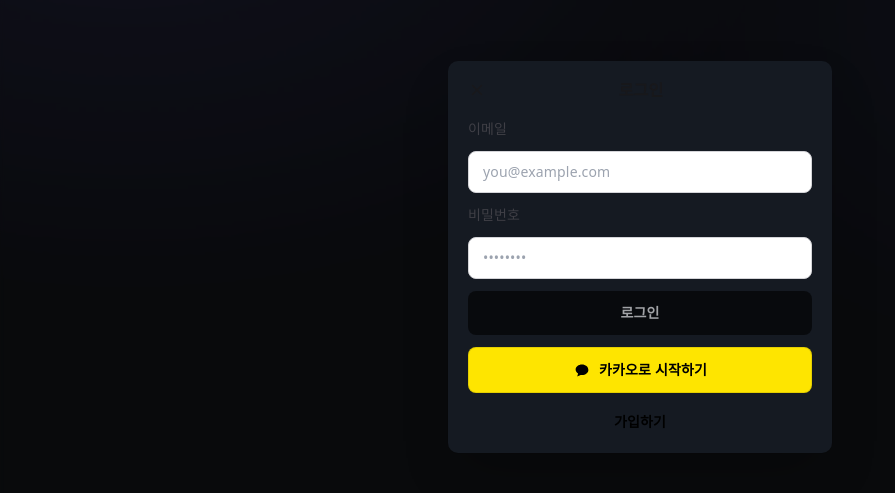
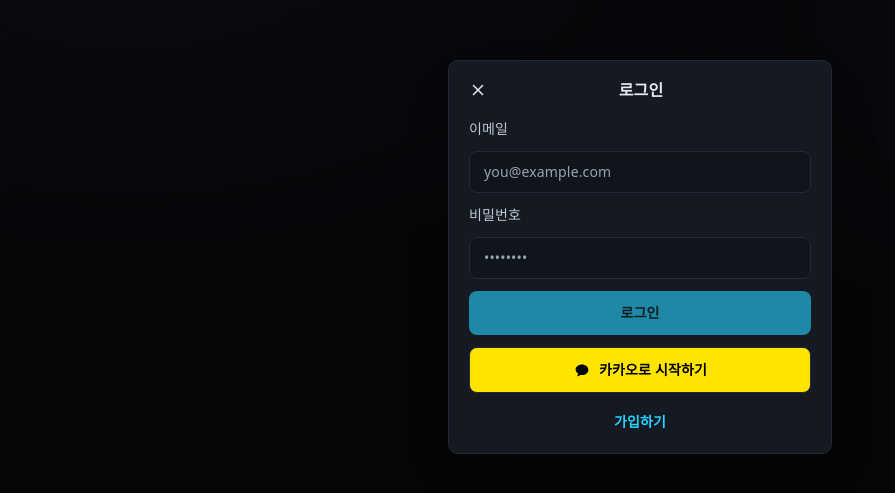
Before and after one commit to dongk176/soundcrew, a Next.js app: page /login in a window 1280 px wide. Shown: the part 143-636 px from the top of the page, without its empty margins (0-895 px from the left). Built offline with nearby package versions, Linux system fonts and the light colour scheme; no server answers.

Commit message:
로그인 가입하기

```diff
--- a/components/auth/LoginModal.tsx
+++ b/components/auth/LoginModal.tsx
@@ -20,7 +20,6 @@
 }: Props) {
   const router = useGateRouter();
   const [mounted, setMounted] = useState(false);
-  const [isLightMode, setIsLightMode] = useState(true);
   const [email, setEmail] = useState("");
   const [password, setPassword] = useState("");
   const [loading, setLoading] = useState(false);
@@ -42,22 +41,6 @@
       document.body.style.overflow = prev;
     };
   }, [open, mounted]);
-
-  useEffect(() => {
-    if (!mounted || !open) return;
-    const updateTheme = () => {
-      const hasAdminRoot = Boolean(document.querySelector(".admin-root"));
-      if (hasAdminRoot) {
-        setIsLightMode(document.body.classList.contains("admin-light"));
-        return;
-      }
-      setIsLightMode(!document.body.classList.contains("site-dark"));
-    };
-    updateTheme();
-    const observer = new MutationObserver(updateTheme);
-    observer.observe(document.body, { attributes: true, attributeFilter: ["class"] });
-    return () => observer.disconnect();
-  }, [mounted, open]);
 
   useEffect(() => {
     if (!mounted || !open || disableClose) return;
@@ -133,17 +116,12 @@
         type="button"
         aria-label={disableClose ? undefined : "닫기"}
         onClick={disableClose ? undefined : onClose}
-        className={`absolute inset-0 backdrop-blur-[2px] ${
-          isLightMode ? "bg-black/40" : "bg-black/60"
-        }`}
+        className="absolute inset-0 bg-black/60 backdrop-blur-[2px]"
       />
 
       <div className="absolute inset-0 flex items-center justify-center p-4">
         <div
-          className={[
-            "w-full max-w-sm overflow-hidden rounded-2xl shadow-2xl ring-1 relative",
-            isLightMode ? "bg-[#151a22] text-zinc-900 ring-black/5" : "bg-zinc-950 text-zinc-100 ring-white/10"
-          ].join(" ")}
+          className="relative w-full max-w-sm overflow-hidden rounded-2xl border border-[#232936] bg-[#151a22] text-[#e7e9ee] shadow-2xl"
         >
           <div className="flex items-center justify-between px-4 py-4">
             {disableClose ? (
@@ -152,10 +130,7 @@
               <button
                 type="button"
                 onClick={onClose}
-                className={[
-                  "p-1 rounded transition",
-                  isLightMode ? "hover:bg-zinc-100" : "hover:bg-zinc-800 text-zinc-200"
-                ].join(" ")}
+                className="rounded p-1 text-[#e7e9ee] transition hover:bg-[#10141b]"
                 aria-label="닫기"
               >
                 <svg width="18" height="18" viewBox="0 0 24 24">
@@ -174,11 +149,7 @@
 
           <div className="px-5 pb-5 space-y-4">
             <form onSubmit={handleLogin} className="space-y-3">
-              <label
-                className={`block text-sm font-medium ${
-                  isLightMode ? "text-zinc-700" : "text-zinc-200"
-                }`}
-              >
+              <label className="block text-sm font-medium text-[#c1c7d3]">
                 이메일
               </label>
               <input
@@ -187,19 +158,10 @@
                 placeholder="you@example.com"
                 value={email}
                 onChange={(e) => setEmail(e.target.value)}
-                className={[
-                  "w-full rounded-xl border px-3.5 py-2.5 text-sm outline-none focus:ring-2",
-                  isLightMode
-                    ? "border-zinc-300 text-zinc-900 focus:ring-zinc-300"
-                    : "border-zinc-800 bg-zinc-900/70 text-zinc-100 focus:ring-zinc-700"
-                ].join(" ")}
+                className="w-full rounded-xl border border-[#232936] bg-[#10141b] px-3.5 py-2.5 text-sm text-[#e7e9ee] outline-none placeholder:text-[#9aa3b2] focus:ring-2 focus:ring-[#23D3FF]/40"
               />
 
-              <label
-                className={`block text-sm font-medium ${
-                  isLightMode ? "text-zinc-700" : "text-zinc-200"
-                }`}
-              >
+              <label className="block text-sm font-medium text-[#c1c7d3]">
                 비밀번호
               </label>
               <input
@@ -208,23 +170,13 @@
                 placeholder="••••••••"
                 value={password}
                 onChange={(e) => setPassword(e.target.value)}
-                className={[
-                  "w-full rounded-xl border px-3.5 py-2.5 text-sm outline-none focus:ring-2",
-                  isLightMode
-                    ? "border-zinc-300 text-zinc-900 focus:ring-zinc-300"
-                    : "border-zinc-800 bg-zinc-900/70 text-zinc-100 focus:ring-zinc-700"
-                ].join(" ")}
+                className="w-full rounded-xl border border-[#232936] bg-[#10141b] px-3.5 py-2.5 text-sm text-[#e7e9ee] outline-none placeholder:text-[#9aa3b2] focus:ring-2 focus:ring-[#23D3FF]/40"
               />
 
               <button
                 type="submit"
                 disabled={loading || !email || !password}
-                className={[
-                  "w-full rounded-xl px-4 py-3 text-sm font-semibold disabled:opacity-60 focus:outline-none focus:ring-2",
-                  isLightMode
-                    ? "bg-black text-white focus:ring-black/20 hover:bg-zinc-900"
-                    : "bg-[#151a22] text-zinc-900 focus:ring-white/20 hover:bg-zinc-200"
-                ].join(" ")}
+                className="w-full rounded-xl bg-[#23D3FF] px-4 py-3 text-sm font-semibold text-[#151a22] transition hover:bg-[#0FB8E3] disabled:opacity-60 focus:outline-none focus:ring-2 focus:ring-[#23D3FF]/40"
               >
                 {loading ? "로그인 중…" : "로그인"}
               </button>
@@ -233,10 +185,7 @@
                 type="button"
                 onClick={handleKakao}
                 disabled={kakaoLoading}
-                className={[
-                  "w-full rounded-xl bg-[#FEE500] px-4 py-3 text-sm font-semibold text-black disabled:opacity-60 border hover:brightness-[0.98] focus:outline-none focus:ring-2 focus:ring-black/10 flex items-center justify-center gap-2",
-                  isLightMode ? "border-black/10" : "border-white/10"
-                ].join(" ")}
+                className="flex w-full items-center justify-center gap-2 rounded-xl border border-[#232936] bg-[#FEE500] px-4 py-3 text-sm font-semibold text-black transition hover:brightness-[0.98] disabled:opacity-60 focus:outline-none focus:ring-2 focus:ring-black/10"
               >
                 <svg width="18" height="18" viewBox="0 0 24 24" aria-hidden="true">
                   <path
@@ -248,7 +197,7 @@
               </button>
 
               <div className="text-center pt-1">
-                <a href="/signup" className="text-sm font-semibold text-black hover:opacity-80">
+                <a href="/signup" className="text-sm font-semibold text-[#23D3FF] hover:opacity-80">
                   가입하기
                 </a>
               </div>
@@ -262,7 +211,7 @@
             }`}
           >
             {toast && (
-              <div className="pointer-events-auto rounded-xl bg-black px-4 py-2 text-sm text-white shadow-lg ring-1 ring-black/10">
+              <div className="pointer-events-auto rounded-xl border border-[#232936] bg-[#0b0d12] px-4 py-2 text-sm text-[#e7e9ee] shadow-lg">
                 {toast}
               </div>
             )}
```
Also changed, not shown: app/signup/page.tsx (+27 -23 lines).
